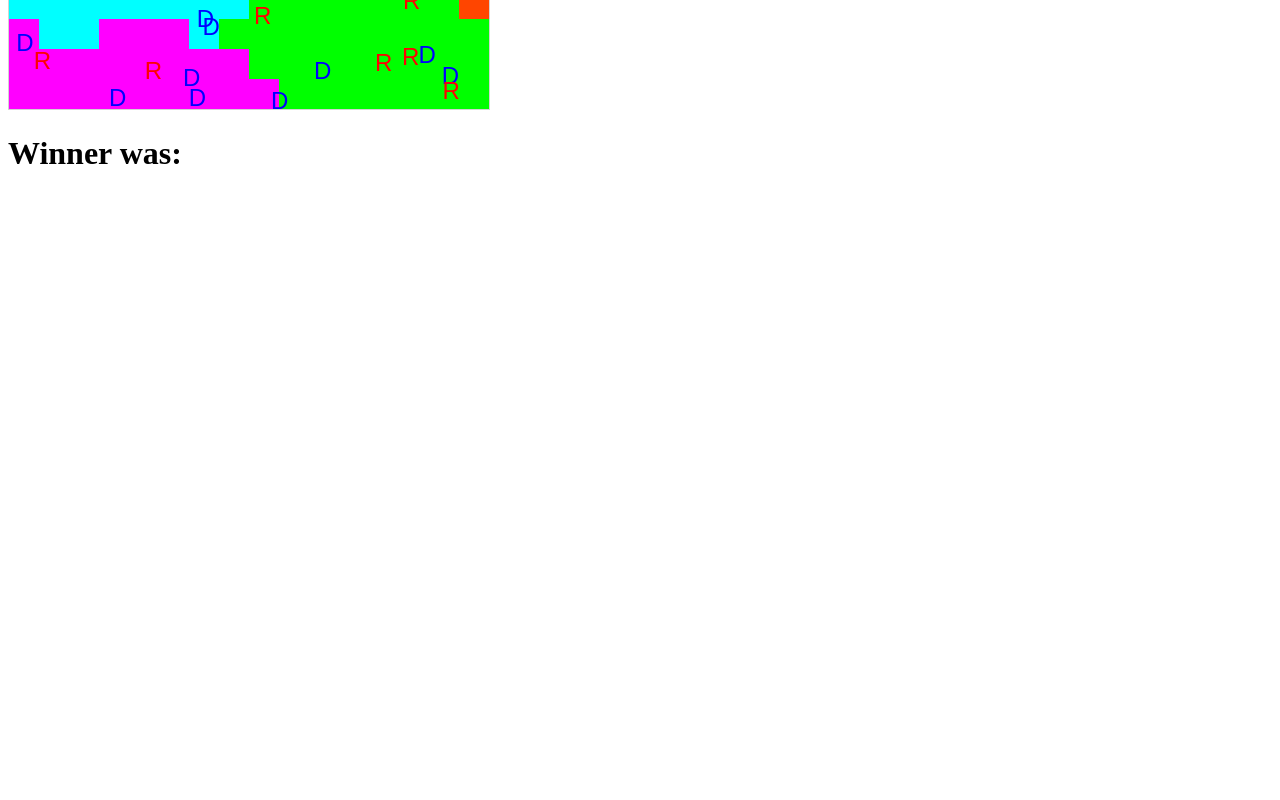
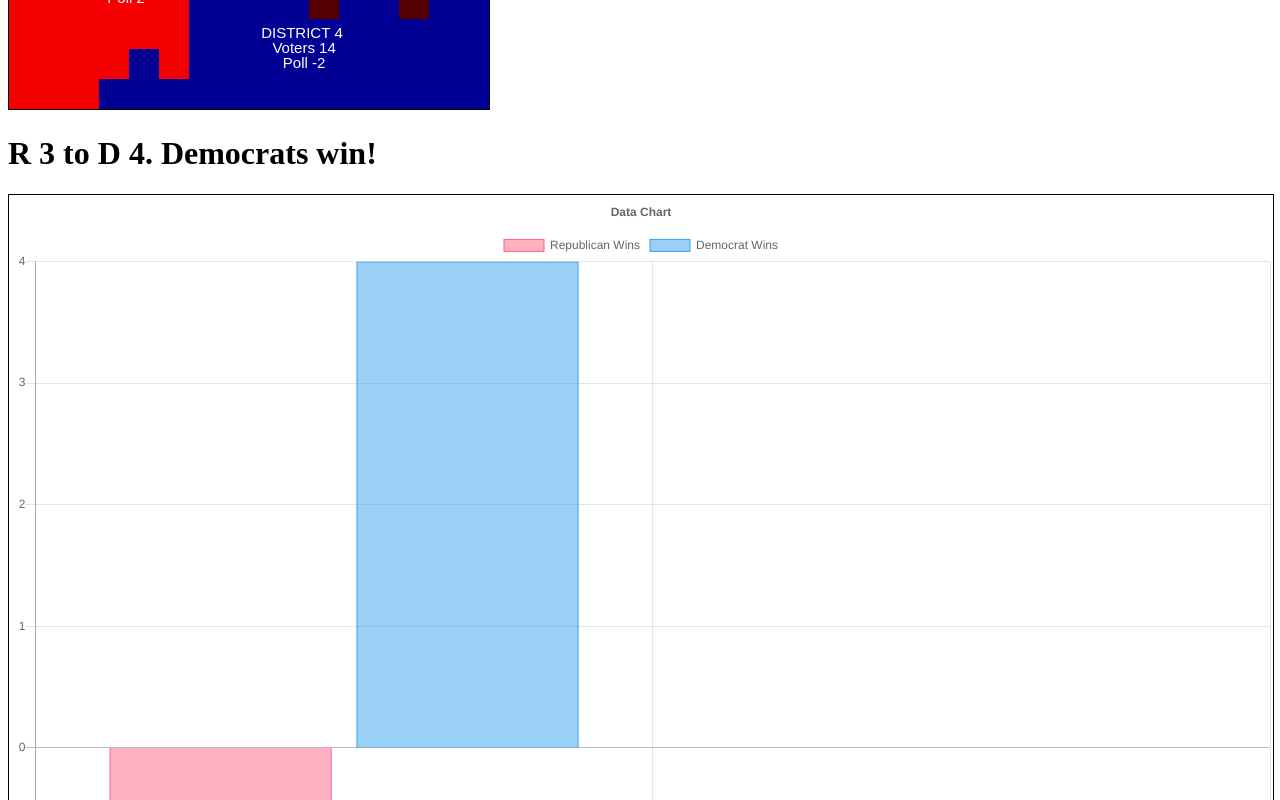
Before and after one commit to redmoe/Gerrymandering-Web-App, a website: page index.html in a window 1280 px wide. Shown: the part 380-1180 px from the top of the page. Before the commit the page ends 800 px from the top, so only its background shows below. Drawn offline with nearby package versions, Linux system fonts and the light colour scheme.

Commit message:
Added chart functionality
Also first pass at a map reset system.
Changed colors of rep and dem to be var.
Added jquery for keyboard support

```diff
--- /dev/null
+++ b/chart.js
@@ -0,0 +1,88 @@
+//export  var myFunction;
+//module.exports=app
+// var chart = new Chart(ctx, {
+//     // The type of chart we want to create
+//     type: 'line',
+
+//     // The data for our dataset
+//     data: {
+//         labels: ['January', 'February', 'March', 'April', 'May', 'June', 'July'],
+//         datasets: [{
+//             label: 'My First dataset',
+//             backgroundColor: 'rgb(255, 99, 132)',
+//             borderColor: 'rgb(255, 99, 132)',
+//             data: [0, 10, 5, 2, 20, 30, 45]
+//         }]
+//     },
+
+//     // Configuration options go here
+//     options: {}
+// });
+  window.chartColors = {
+      red: 'rgb(255, 99, 132)',
+      orange: 'rgb(255, 159, 64)',
+      yellow: 'rgb(255, 205, 86)',
+      green: 'rgb(75, 192, 192)',
+      blue: 'rgb(54, 162, 235)',
+      purple: 'rgb(153, 102, 255)',
+      grey: 'rgb(201, 203, 207)'
+    };
+
+var color = Chart.helpers.color;
+var chart;
+var barChartData = {
+            labels: ["monday","tuesday"],
+            datasets: [{
+                label: 'Republican Wins',
+                backgroundColor: color(window.chartColors.red).alpha(0.5).rgbString(),
+                borderColor: window.chartColors.red,
+                borderWidth: 1,
+                data: [
+
+                ]
+            }, {
+                label: 'Democrat Wins',
+                backgroundColor: color(window.chartColors.blue).alpha(0.5).rgbString(),
+                borderColor: window.chartColors.blue,
+                borderWidth: 1,
+                data: [
+
+                ]
+            }]
+
+        };
+function InitChart() {
+            var ctxChart = document.getElementById('myChart').getContext('2d');
+            chart = new Chart(ctxChart, {
+                responsive:true,
+                type: 'bar',
+                data: barChartData,
+                options: {
+                    legend: {
+                        position: 'top',
+                    },
+                    title: {
+                        display: true,
+                        text: 'Data Chart'
+                    }
+                }
+            });
+            chart.update();
+
+    };
+
+function addData(chart, label, data) {
+    chart.data.labels.push(label);
+    chart.data.datasets.forEach((dataset) => {
+        dataset.data.push(data);
+    });
+    chart.update();
+}
+
+function removeData(chart) {
+    chart.data.labels.pop();
+    chart.data.datasets.forEach((dataset) => {
+        dataset.data.pop();
+    });
+    chart.update();
+}
--- a/index.html
+++ b/index.html
@@ -2,16 +2,31 @@
 <html>
 <head>
 	<title>Gerrymandering Web App Prototype</title>
+	<style type="text/css">
+	canvas {
+		border:1px solid;
+    	display: inline-block;
+	}
+	</style>
+    <script src="https://code.jquery.com/jquery-3.4.1.min.js"></script>
 </head>
 <body>
+	<!-- <img id="voter" src="voter.png"> -->
+		<canvas id="myCanvas" width="800px" height="800px">
+		Your browser does not support the HTML5 canvas tag.</canvas>
+		<h1 id="win">Winner was:</h1>
+
+		<canvas id="myChart" width="640" height="480"></canvas>
+
+	<script src="https://cdn.jsdelivr.net/npm/chart.js@2.8.0"></script>
 
 
-	<canvas id="myCanvas" width="800" height="800" style="border:1px solid #d3d3d3;">
-Your browser does not support the HTML5 canvas tag.</canvas>
-	<h1 id="win">Winner was:</h1>
 <!-- 	//<script src="Agent.js"></script> -->
 <!-- 	<script src="Model.js"></script> -->
 
 	<script src="script.js"></script>
+
+	<script src="chart.js"></script>
+
 </body>
 </html>
--- a/script.js
+++ b/script.js
@@ -21,7 +21,8 @@ c.width=gridWidth*gridSize;
 
 var districtColors=["#000000","#DC143C","#FF4500","#FFFF00","#00FF00","#87CEFA","#FF00FF","#00FFFF"]
 //var graphicBuffer=[]
-
+var repColor="#FF0000";
+var demColor="#0000FF";
 var numberOfVoters=100;
 var democratPercentage=.5;
 var totalRepublicans=numberOfVoters*(1-democratPercentage);
@@ -41,7 +42,9 @@ var democratWins=0;
 var startTime, endTime;
 
 var flagZones=[]
-
+//console.log(chart.data.datasets[0].data[1])
+//chart.data.datasets[0].data[1]=100
+//chart.update()
 function CreateVoters (number,party) {
 	for (var i=0;i<number+1;i++) {
 		var x=Math.random()*gridWidth;
@@ -54,6 +57,7 @@ function CreateVoters (number,party) {
 	}
 }
 function CreateDistrictPrimatives() {
+	districts=[];
 	for (var i=0;i<=districtCount;i++) {
 		districts.push({voters:0,tiles:[],poll:0,color:districtColors[i]})
 	}
@@ -67,61 +71,67 @@ var worm={x:0,y:0,dx:1,dy:0,c:0};
 
 
 //runs the start of the program
-function setup() {
+window.onload=function setup() {
+	InitChart()
+	//draw()
+	NewMap();
+	update();
+ //ColorPatches()
+}
+function ResetDistricts() {
+	gameOverRun=false;
+	CreateDistrictPrimatives()
+	for (var d=1; d<districtCount+1;d++) {
+		SeedDistrict(d);
+	}
+}
+function NewMap() {
+	districts=[];
+	voters=[];
+	gameOverRun=false;
 	CreateDistrictPrimatives()
 	InitializeGrid()
 	CreateVoters(totalDemocrats,-1);
 	CreateVoters(totalRepublicans,1);
 	startTime = new Date();
-
-	// worm.x=RandomGridPosition().x;
-	// worm.y=RandomGridPosition().y;
-	//FloodDistricts(districtCount);
-	//DistrictWinners();
 	for (var d=1; d<districtCount+1;d++) {
 		SeedDistrict(d);
 	}
-	//draw()
-	update();
- //ColorPatches()
 }
+
+$(document).on("keypress", function (e) {
+	ResetDistricts();
+});
+
 var drawGame=true
+var gameOverRun=false;
 //runs every frame
 function update(timestamp){
+	console.log("running")
 	if (districts[0].tiles.length!=0) {
 		diamond_fill();
-      //  console.log(districts[0])
 		ReleaseNonContiguous();
-		requestAnimationFrame(update);
 		if (drawGame) {
 			drawGame=false;
 			setTimeout(draw,0)
 		}
 	}
-	else {
+	else if (!gameOverRun) {
 		DrawWinners();
+		gameOverRun=true;
 		for (var i=0; i<districtCount; i++) {
 			console.log(districts[i].poll);
 		}
-		return;
 	}
+	requestAnimationFrame(update);
+
 }
 
 //runs at a set time
 function draw() {
 	var frame=grid;
-	//if (graphicBuffer.length!=0) {
-	//	frame=graphicBuffer.shift();
 	DrawDistricts(grid);
-	//	console.log("buffering");
-	//}
 	drawGame=true;
-	//}
-	//else {
-		//DrawWinners();
-		//var txt = document.getElementById("win");
-		//txt.innerHTML="R "+republicanWins+" to D "+democratWins+". "+(democratWins>republicanWins ? "Democrats" : "Republicans")+" win!"
-	//}
 	DrawVoters(grid);
 }
 
@@ -146,8 +156,6 @@ function DrawDistricts(frame) {
 			}
 	        ctx.fillRect(x*gridSize,y*gridSize,50,50);
             ctx.fillStyle="white"
-      //"("+x+" "+y+") "+
-        //    ctx.fillText(tile.flag,x*gridSize,y*gridSize+gridSize)
 		}
 	}
 }
@@ -158,40 +166,16 @@ function DrawVoters(frame) {
 		var icon="?"
 		if (v.party>0) {
 			icon="R"
-			ctx.fillStyle = "#FF0000";
+			ctx.fillStyle = repColor;
 		}
 		else {
 			icon="D"
-			ctx.fillStyle = "#0000FF";
+			ctx.fillStyle = demColor;
 		}
 		ctx.fillText(icon, v.x*gridSize, v.y*gridSize);
 		//ctx.drawImage(voterImg,v.x*gridSize,v.y*gridSize)
 	});
 }
-
-// function DistrictWinners() {
-// 	for (var x=0; x<gridWidth; x++) {
-// 		for (var y=0; y<gridHeight; y++) {
-// 			if (grid[x][y].district!=0) {
-// 				polls[grid[x][y].district]+=grid[x][y].votes;
-// 			}
-// 		}
-// 	}
-// 	for (var f=1; f<polls.length; f++) {
-// 		polls[f]=Math.round(polls[f]);
-// 		if (polls[f]>0) {
-// 			republicanWins++;
-// 		}
-// 		else {
-// 			democratWins++;
-// 		}
-// 	}
-// 	for (x=0; x<gridWidth; x++) {
-// 		for (y=0; y<gridHeight; y++) {
-// 			grid[x][y].winner=polls[grid[x][y].district];
-// 		}
-// 	}
-// }
 
 function GetDistrictCenter(district) {
 	let x=0;
@@ -232,11 +216,17 @@ function DrawWinners() {
 		}
 	}
 	var txt = document.getElementById("win");
+	//addData(chart,"Run",)
+	chart.data.datasets[0].data.push(-republicanWins)
+	chart.data.datasets[1].data.push(democratWins)
+	chart.update()
 	txt.innerHTML="R "+republicanWins+" to D "+democratWins+". "+(democratWins>republicanWins ? "Democrats" : "Republicans")+" win!"
 }
 
 //create a checkerboard two dimensional array grid
 function InitializeGrid() {
+	grid=[];
+
 	for (var x=0; x<gridWidth; x++) {
 		grid[x]=[]
 		for (var y=0; y<gridHeight; y++) {
@@ -287,7 +277,7 @@ function ColorPatches() {
 	for (var x=0; x<gridWidth; x++) {
 		for (var y=0; y<gridHeight; y++) {
 			//if no one then black else republican red else blue
-			ctx.fillStyle=grid[x][y]==0 ? "#000000" : grid[x][y] < 0 ? "#FF0000" : "#0000FF";
+			ctx.fillStyle=grid[x][y]==0 ? "#000000" : grid[x][y] < 0 ? repColor : demColor;
 			ctx.fillRect(x*gridSize,y*gridSize,50,50);
 		}
 	}
@@ -361,6 +351,7 @@ function GetSig(x,y,type) {
   }
   return sig
 }
+
 function sleep(milliseconds) {
   var start = new Date().getTime();
   for (var i = 0; i < 1e7; i++) {
@@ -382,7 +373,6 @@ function SeedDistrict(DistrictNumber) {
 	} while (grid[r.x][r.y].district!=0 && safetyBreak<10)
 	ChangeTileDistrict(r.x,r.y,DistrictNumber)
 }
-
 
 function diamond_fill() {
 	let districtsOrder=JSON.parse(JSON.stringify(districts));
@@ -411,10 +401,8 @@ function diamond_fill() {
 	chosen=chosen.filter(function(value){
 		return GetSig(value.x,value.y,value.district)<4
 	})
-	console.log(chosen);
 	//then filter to see if any tiles neighbor empty districts
 	let emptyNeighbors=chosen.filter(function(value){
-		console.log(value)
 		return GetSig(value.x,value.y,0)>0
 	})
 	let r=0
@@ -432,7 +420,6 @@ function diamond_fill() {
 	}
 	FillNeighbors(chosenTile.x,chosenTile.y,chosenTile.district)
 }
-
 
 function ReleaseNonContiguous() {
 	let curf=1
@@ -486,7 +473,6 @@ function grow_contiguous_district(posx,posy,target,replace) {
   }
 }
 
-
 function FillNeighbors(x,y,target,replace) {
 	var order=[0,1,2,3]
 	order=shuffle(order);
@@ -495,6 +481,7 @@ function FillNeighbors(x,y,target,replace) {
     	ChangeTileDistrict(x+dirX[order[f]], y+dirY[order[f]], target, replace);
   	}
 }
+
 function ChangeTileDistrict(x,y,replace) {
 	var self=GetGridProperty(x,y)
 	if (self==null || self.district==replace) return
@@ -509,8 +496,6 @@ function ChangeTileDistrict(x,y,replace) {
 	newDistrict.voters+=self.voters;
 	oldDistrict.poll-=self.votes;
 	newDistrict.poll+=self.votes;
-	//console.log(self.votes)
 	self.district=replace;
-
 }
-setup();
+//setup();
```
Also changed, not shown: package.json (+21 -4 lines), smiley.gif (added), 2 other files. Lines whose indentation alone changed are shown as unchanged.
